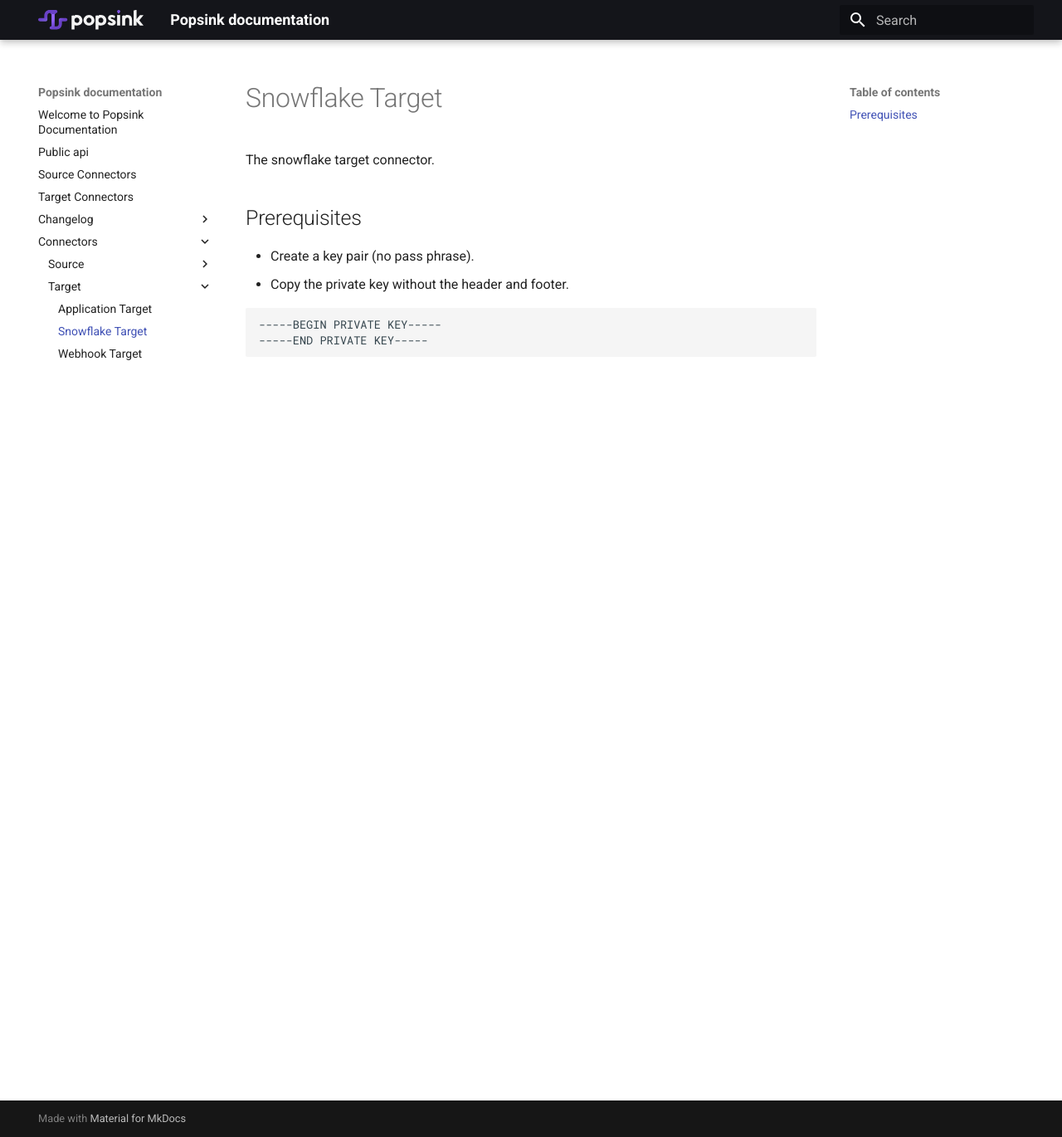
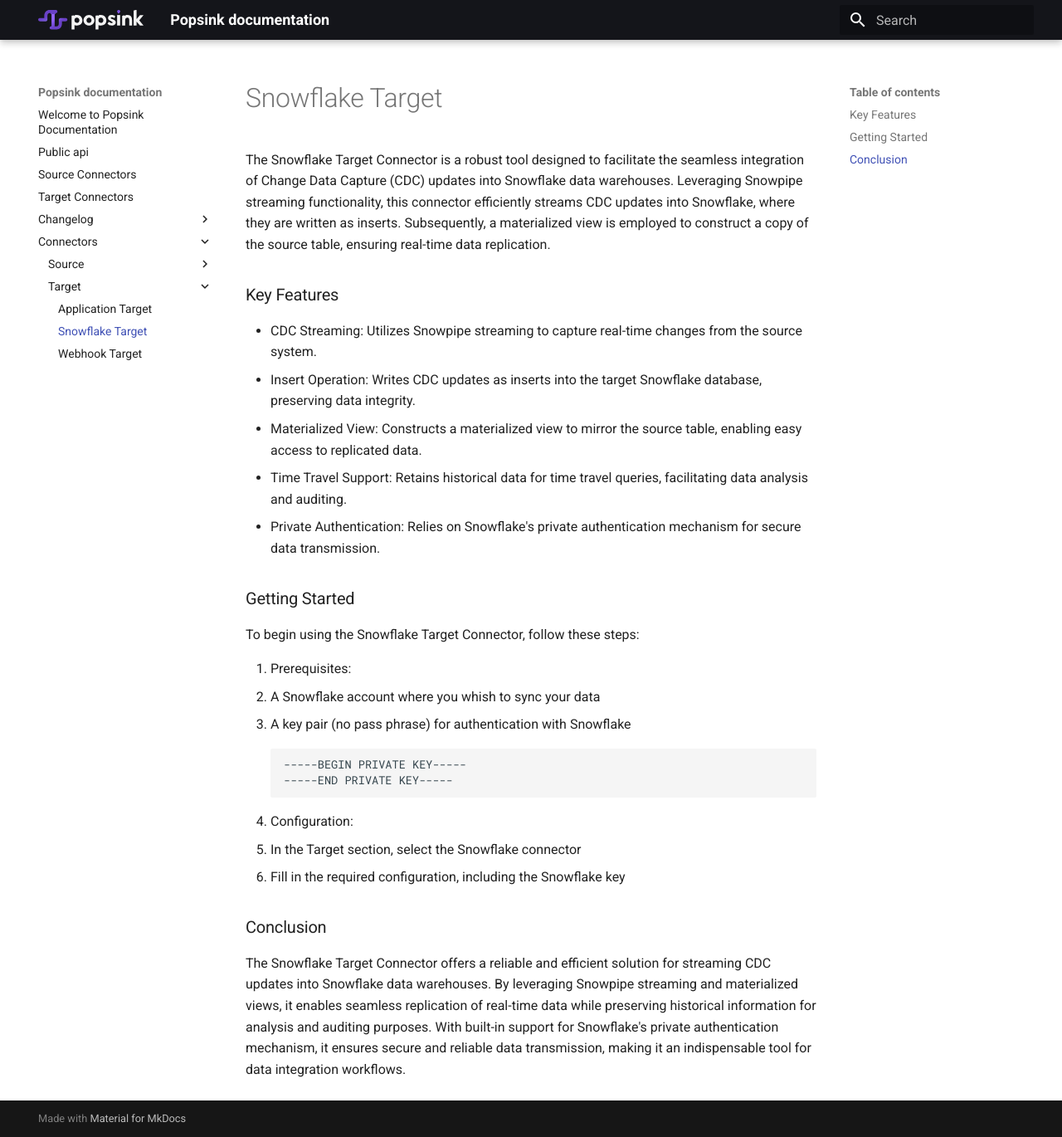
Before and after one commit to Popsink/documentation, an MkDocs documentation site: the page built from docs/connectors/target/snowflake.md, in a window 1280 px wide and 1370 px high. Shown: the whole window at 83% size. Built offline with MkDocs 1.6.1 and Material for MkDocs 9.7.7, drawn with Linux system fonts in a browser that asks for light colours.

Commit message:
add snowflake description

````diff
--- a/docs/connectors/target/snowflake.md
+++ b/docs/connectors/target/snowflake.md
@@ -1,13 +1,30 @@
 # Snowflake Target
 
-The snowflake target connector.
+The Snowflake Target Connector is a robust tool designed to facilitate the seamless integration of Change Data Capture (CDC) updates into Snowflake data warehouses. Leveraging Snowpipe streaming functionality, this connector efficiently streams CDC updates into Snowflake, where they are written as inserts. Subsequently, a materialized view is employed to construct a copy of the source table, ensuring real-time data replication.
 
-## Prerequisites
+### Key Features
 
-- Create a key pair (no pass phrase).
-- Copy the private key without the header and footer.
+- CDC Streaming: Utilizes Snowpipe streaming to capture real-time changes from the source system.
+- Insert Operation: Writes CDC updates as inserts into the target Snowflake database, preserving data integrity.
+- Materialized View: Constructs a materialized view to mirror the source table, enabling easy access to replicated data.
+- Time Travel Support: Retains historical data for time travel queries, facilitating data analysis and auditing.
+- Private Authentication: Relies on Snowflake's private authentication mechanism for secure data transmission.
 
+### Getting Started
+
+To begin using the Snowflake Target Connector, follow these steps:
+
+1. Prerequisites:
+- A Snowflake account where you whish to sync your data
+- A key pair (no pass phrase) for authentication with Snowflake
 ```
 -----BEGIN PRIVATE KEY-----
 -----END PRIVATE KEY-----
 ```
+2. Configuration:
+- In the Target section, select the Snowflake connector
+- Fill in the required configuration, including the Snowflake key
+
+### Conclusion
+
+The Snowflake Target Connector offers a reliable and efficient solution for streaming CDC updates into Snowflake data warehouses. By leveraging Snowpipe streaming and materialized views, it enables seamless replication of real-time data while preserving historical information for analysis and auditing purposes. With built-in support for Snowflake's private authentication mechanism, it ensures secure and reliable data transmission, making it an indispensable tool for data integration workflows.
````
